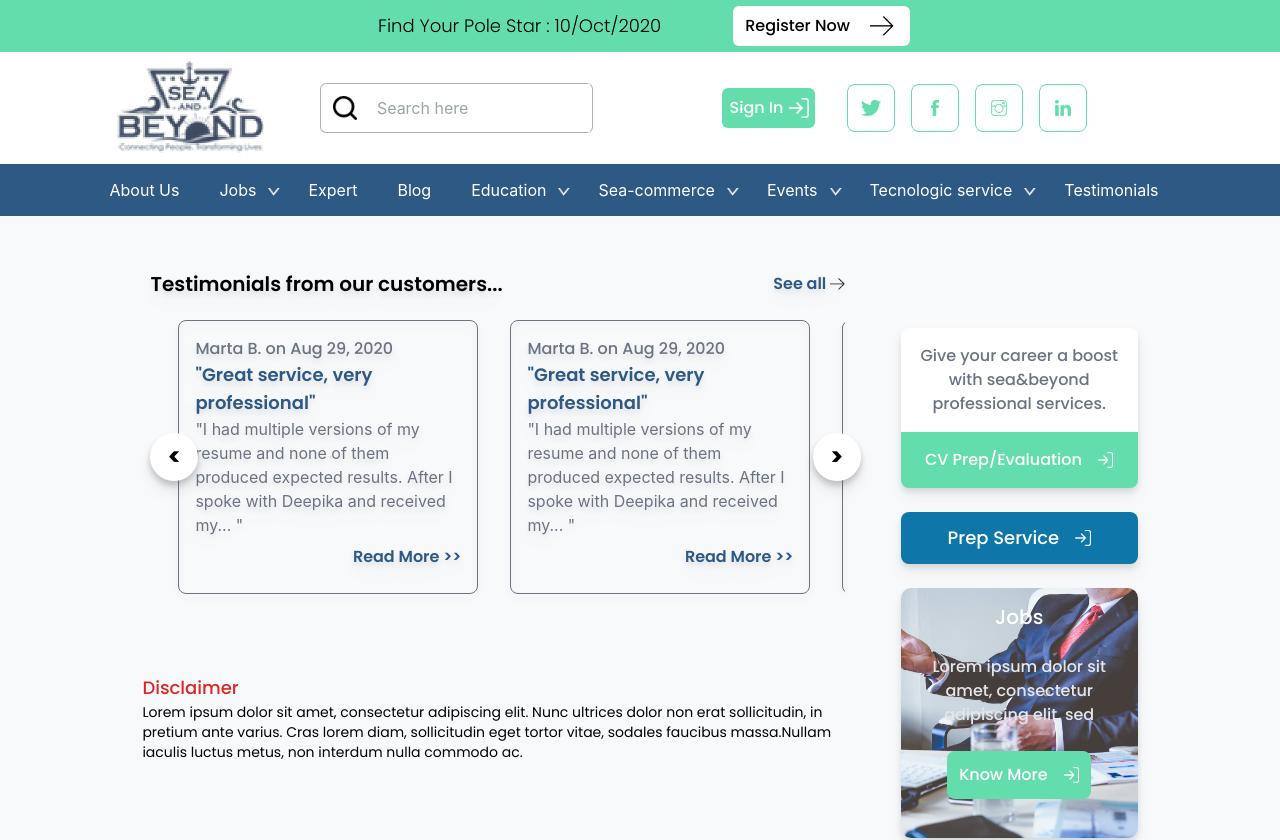
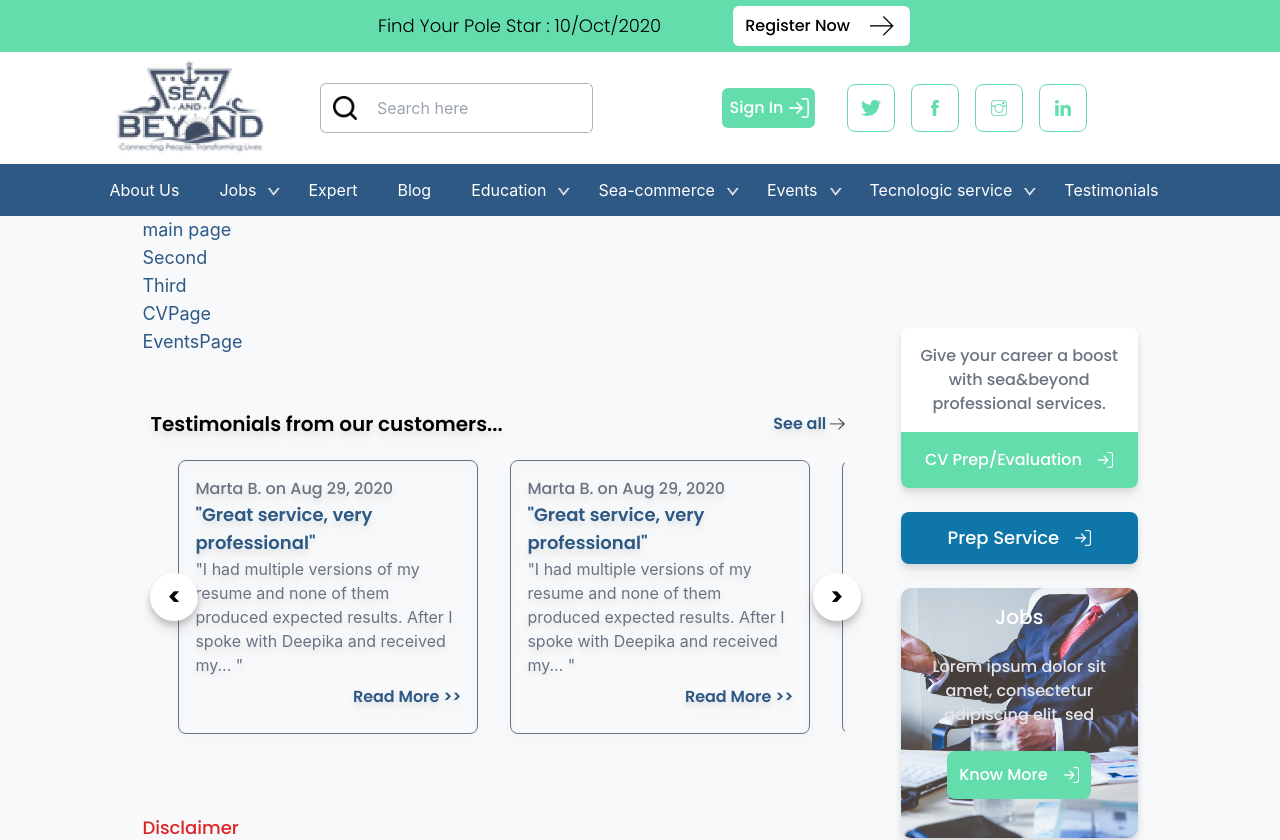
Before and after one commit to ARS1337/newapp, a React (Create React App) app: page /AllPages in a window 1280 px wide. Shown: the top 840 px of the page. Built offline with nearby package versions, Linux system fonts and the light colour scheme.

Commit message:
added AllPages to view all pages without routing

```diff
--- a/src/App.js
+++ b/src/App.js
@@ -24,6 +24,7 @@ import CVPage from "./Pages/CVPage";
 import MainPageDescription from "./Components/MainPageDescription";
 import CVPageHeroSection from "./Components/CVPageHeroSection";
 import EventsPage from "./Pages/EventsPage";
+import AllPages from "./Pages/AllPages";
 
 function App() {
   const poleDate = data.poleDate;
@@ -62,6 +63,7 @@ function App() {
               <Route path="Third" element={<ThirdPage />} />
               <Route path="CVPage" element={<CVPage />} />
               <Route path="EventsPage" element={<EventsPage />} />
+              <Route path="AllPages" element={<AllPages />} />
             </Routes>
             <Routes>
               <Route
--- /dev/null
+++ b/src/Pages/AllPages.js
@@ -0,0 +1,16 @@
+import React from "react";
+import { Link } from "react-router-dom";
+
+function AllPages(props) {
+  return (
+    <div className="w-full flex flex-col items-start justify-start text-lg text-blue-custom ">
+      <Link to="/">main page</Link>
+      <Link to="/Second">Second</Link>
+      <Link to="/Third">Third</Link>
+      <Link to="/CVPage">CVPage</Link>
+      <Link to="/EventsPage">EventsPage</Link>
+    </div>
+  );
+}
+
+export default AllPages;
```
